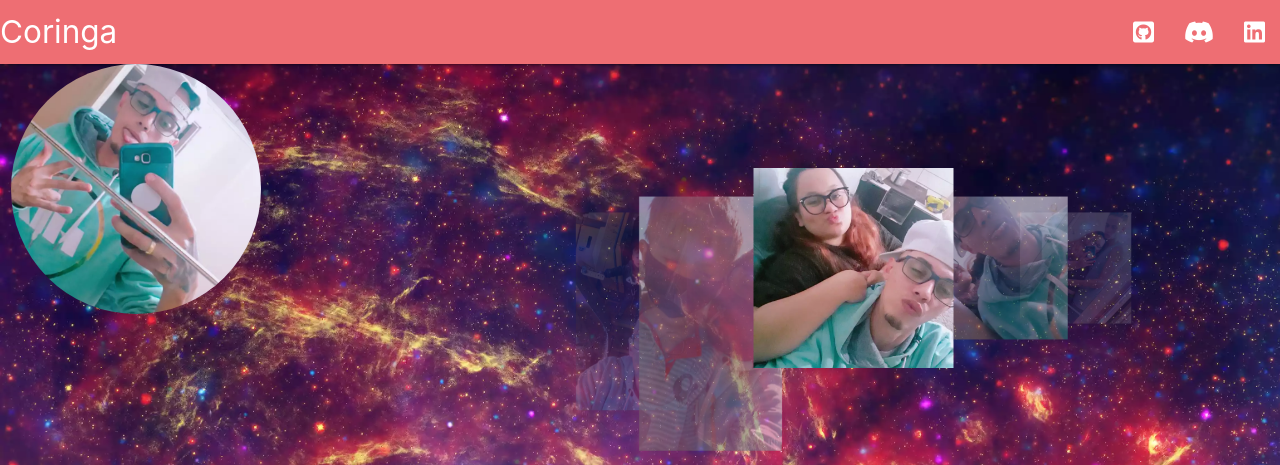
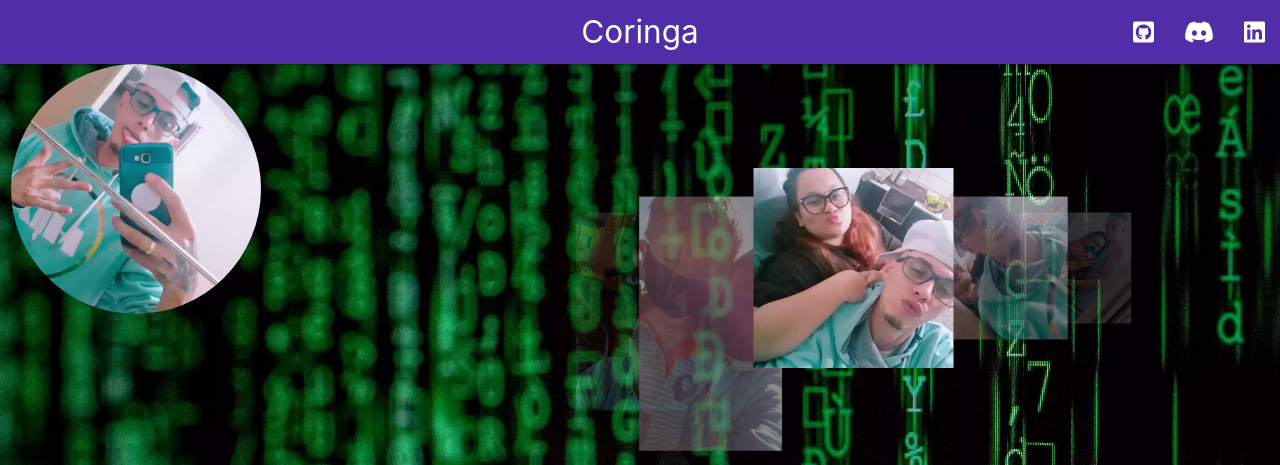
Before and after one commit to Dogmal28/Dogmal28.github.io, a plain HTML site: page index.html in a window 1280 px wide. Shown: the top 465 px of the page. Drawn offline with nearby package versions, Linux system fonts and the light colour scheme.

Commit message:
alteraçoes

```diff
--- a/css/style.css
+++ b/css/style.css
@@ -4,7 +4,7 @@
 }
 
 body {
-    background: url("../img/744904.webp")no-repeat;
+    background: url("../img/markus-spiske-iar-afB0QQw-unsplash.webp")no-repeat;
     -webkit-background-size: cover;
     background-size: cover;
     color: white;
--- a/index.html
+++ b/index.html
@@ -15,8 +15,8 @@
 <body>
 
     <nav>
-        <div class="nav-wrapper">
-            <a href="#!" class="brand-logo">Coringa</a>
+        <div class="nav-wrapper deep-purple darken-2">
+            <a href="#!" class="center brand-logo">Coringa</a>
             <ul id="nav-mobile" class="right hide-on-med-and-down">
                 <li><a href="https://github.com/Dogmal28" target="_blank"><i class="fab fa-github-square"></i></a></li>
                 <li><a href="https://discord.gg/gucduJsWMU" target="_blank"><i class="fab fa-discord"></i></a></li>
```
Also changed, not shown: img/markus-spiske-iar-afB0QQw-unsplash.webp (added).
